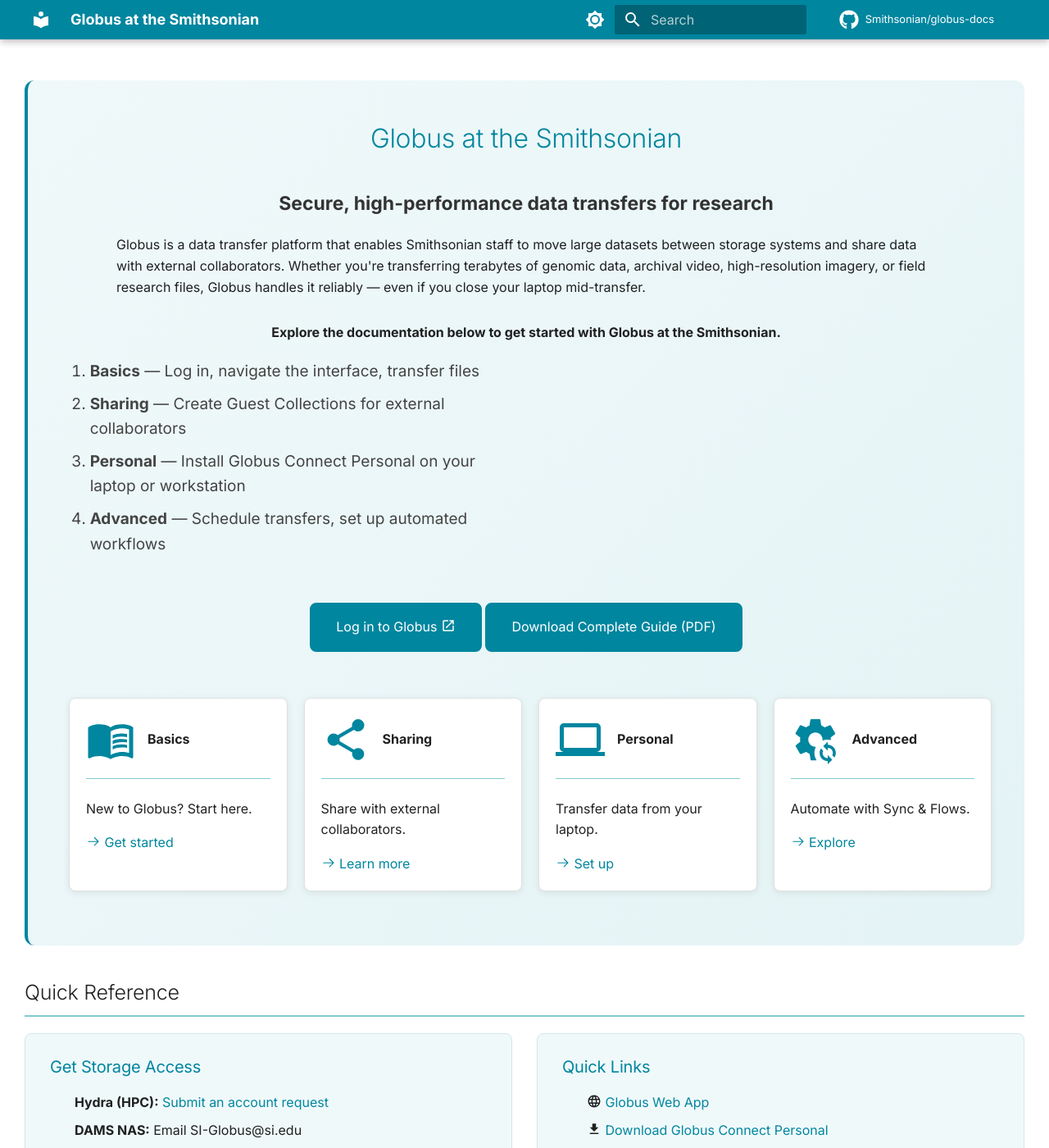
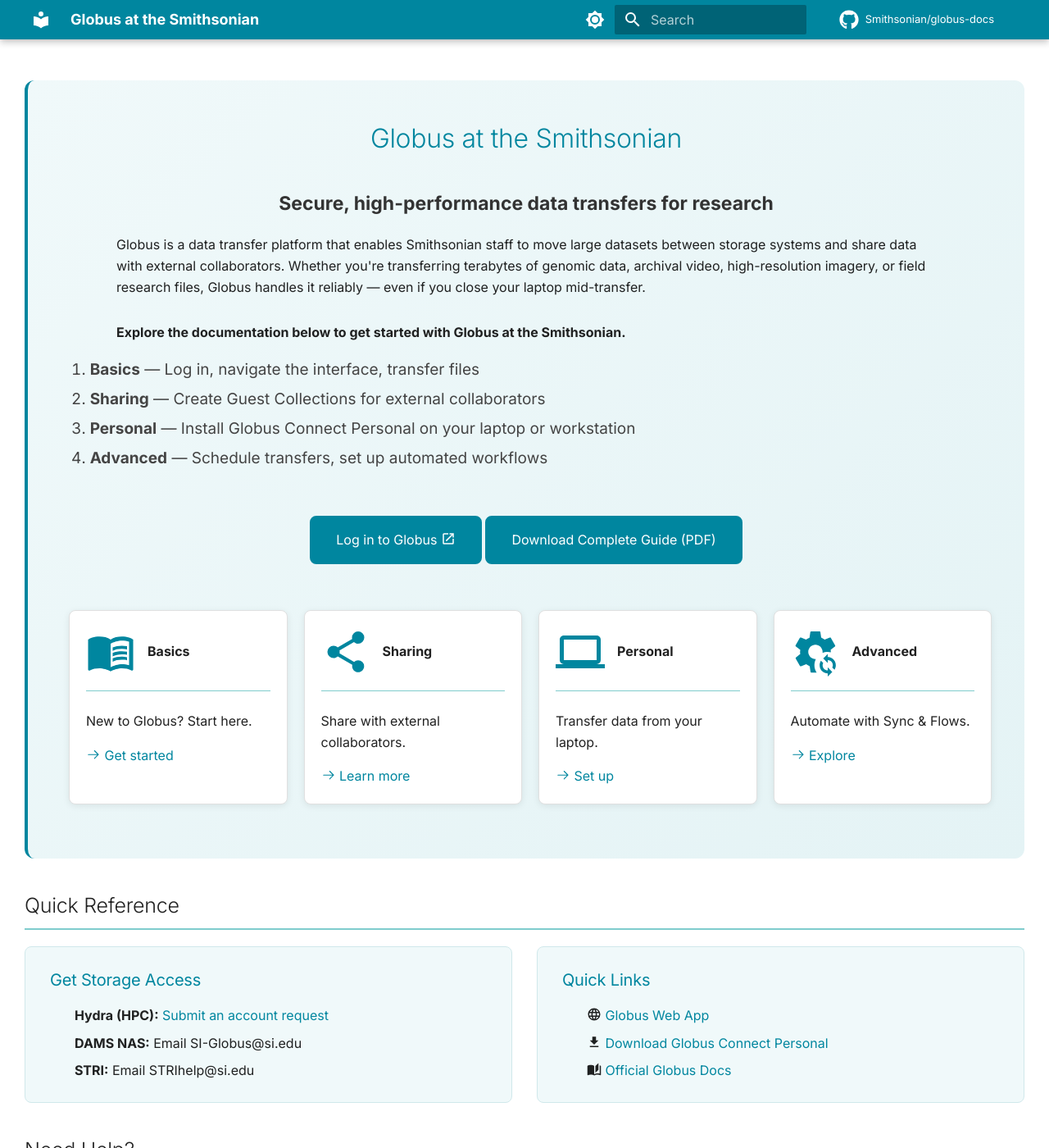
Before and after one commit to Smithsonian/globus-docs, an MkDocs documentation site: the page built from docs/index.md, in a window 1280 px wide and 1400 px high. Shown: the whole window at 82% size. Built offline with MkDocs 1.6.1 and Material for MkDocs 9.7.7, drawn with Linux system fonts in a browser that asks for light colours; comment, search, counter and statistics services are not loaded.

Commit message:
Update extra.css

```diff
--- a/docs/stylesheets/extra.css
+++ b/docs/stylesheets/extra.css
@@ -1,5 +1,5 @@
 /* ===========================================
-   Colors
+   ODI Brand Colors
    =========================================== */
 :root {
   /* Primary Colors */
@@ -168,7 +168,7 @@
 }
 
 /* ===========================================
-   Admonitions Colors
+   Admonitions with ODI Colors
    =========================================== */
 .md-typeset .admonition.note,
 .md-typeset details.note {
@@ -352,21 +352,25 @@
 }
 
 .hero p.hero-cta {
-  text-align: center !important;
+  text-align: left !important;
   margin-top: 1.5rem;
+  max-width: 1000px;
+  margin-left: auto;
+  margin-right: auto;
 }
 
 .hero-toc {
-  max-width: 550px;
-  margin: 1.5rem auto;
+  max-width: 1000px;
+  margin: 1rem auto 1.5rem auto;
   text-align: left;
   font-size: 0.95rem;
   color: #444;
-  padding-left: 1.5rem;
+  padding-left: 1.25rem;
 }
 
 .hero-toc li {
-  margin-bottom: 0.4rem;
+  margin-bottom: 0.1rem;
+  line-height: 1.4;
 }
 
 /* Hero buttons side by side, centered */
@@ -449,7 +453,7 @@
 }
 
 /* ===========================================
-    Table Grid and Button Row
+   Legacy Layout Classes (kept for compatibility)
    =========================================== */
 /* Two-column layout for tables */
 .table-grid {
```
